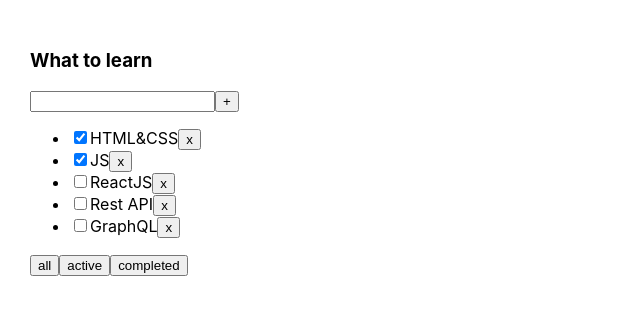
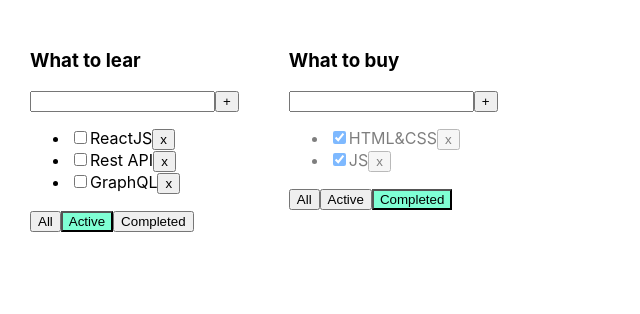
Before and after one commit to Alex-Kiosa/todolist, a React (Create React App) app: page / in a window 1280 px wide. Shown: the top 314 px of the page, without its empty margins (0-640 px from the left). Built offline with nearby package versions, Linux system fonts and the light colour scheme.

Commit message:
Add todoList

```diff
--- a/src/App.css
+++ b/src/App.css
@@ -6,3 +6,19 @@
 .App > div {
   margin-right: 50px;
 }
+
+.error {
+  border: red 1px solid;
+}
+
+.error-message {
+  color: red;
+}
+
+.active-filter {
+  background-color: aquamarine;
+}
+
+.is-done {
+  opacity: 0.5;
+}
--- a/src/App.tsx
+++ b/src/App.tsx
@@ -5,48 +5,81 @@
 
 export type FilterValuesType = "all" | "active" | "completed";
 
+export type TodoLIstType = {
+    id: string
+    title: string
+    filter: FilterValuesType
+}
+
 function App() {
+    const [todoLists, setTodoLists] = useState<Array<TodoLIstType>>([
+        {id: v1(), title: "What to lear", filter: "active"},
+        {id: v1(), title: "What to buy", filter: "completed"}
+    ])
 
-    let [tasks, setTasks] = useState([
-        { id: v1(), title: "HTML&CSS", isDone: true },
-        { id: v1(), title: "JS", isDone: true },
-        { id: v1(), title: "ReactJS", isDone: false },
-        { id: v1(), title: "Rest API", isDone: false },
-        { id: v1(), title: "GraphQL", isDone: false },
+    const [tasks, setTasks] = useState([
+        {id: v1(), title: "HTML&CSS", isDone: true},
+        {id: v1(), title: "JS", isDone: true},
+        {id: v1(), title: "ReactJS", isDone: false},
+        {id: v1(), title: "Rest API", isDone: false},
+        {id: v1(), title: "GraphQL", isDone: false},
     ]);
 
     const addTask = (taskTitle: string) => {
-        let task = { id: v1(), title: taskTitle, isDone: false }
+        let task = {id: v1(), title: taskTitle, isDone: false}
         setTasks([task, ...tasks])
     }
 
-    function removeTask(id: string) {
+    const removeTask = (id: string) => {
         let filteredTasks = tasks.filter(t => t.id != id);
         setTasks(filteredTasks);
     }
 
-    let [filter, setFilter] = useState<FilterValuesType>("all");
-
-    let tasksForTodolist = tasks;
-
-    if (filter === "active") {
-        tasksForTodolist = tasks.filter(t => t.isDone === false);
-    }
-    if (filter === "completed") {
-        tasksForTodolist = tasks.filter(t => t.isDone === true);
+    const changeFilter = (filterName: FilterValuesType, todoListId: string) => {
+        const todoList = todoLists.find(tl => tl.id === todoListId)
+        console.log(todoLists)
+        if (todoList) {
+            todoList.filter = filterName
+            setTodoLists([...todoLists])
+        }
     }
 
-    function changeFilter(value: FilterValuesType) {
-        setFilter(value);
+    const changeStatus = (taskId: string, isDone: boolean) => {
+        const task = tasks.find(t => t.id === taskId)
+        if (task) {
+            task.isDone = isDone
+            setTasks([...tasks])
+        }
     }
 
     return (
         <div className="App">
-            <Todolist title="What to learn"
-                      tasks={tasksForTodolist}
-                      removeTask={removeTask}
-                      changeFilter={changeFilter}
-                      addTask={addTask} />
+            {
+                todoLists.map(tl => {
+                    let tasksForTodolist = tasks;
+
+                    if (tl.filter === "active") {
+                        tasksForTodolist = tasks.filter(t => !t.isDone);
+                    }
+                    if (tl.filter === "completed") {
+                        tasksForTodolist = tasks.filter(t => t.isDone);
+                    }
+
+                    return (
+                        <Todolist
+                            key={tl.id}
+                            id={tl.id}
+                            title={tl.title}
+                            tasks={tasksForTodolist}
+                            removeTask={removeTask}
+                            changeFilter={changeFilter}
+                            addTask={addTask}
+                            changeStatus={changeStatus}
+                            filter={tl.filter}
+                        />
+                    )
+                })
+            }
         </div>
     );
 }
--- a/src/Todolist.tsx
+++ b/src/Todolist.tsx
@@ -9,58 +9,65 @@
 }
 
 type PropsType = {
+    id: string
     title: string
     tasks: Array<TaskType>
     removeTask: (taskId: string) => void
-    changeFilter: (value: FilterValuesType) => void
+    changeFilter: (value: FilterValuesType, todoListId: string) => void
     addTask: (taskTitle: string) => void
+    changeStatus: (taskId: string, isDone: boolean) => void
+    filter: FilterValuesType
 }
 
 export function Todolist(props: PropsType) {
     const [taskTitle, setTaskTitle] = useState("");
+    const [error, setError] = useState<string>("")
 
-    const onchangeInputHandler = (event: ChangeEvent<HTMLInputElement>) => {
-        setTaskTitle(event.currentTarget.value)
-    }
+    const onchangeInputHandler = (event: ChangeEvent<HTMLInputElement>) => setTaskTitle(event.currentTarget.value)
 
     const onkeypressInputHandler = (event: KeyboardEvent<HTMLInputElement>) => {
-        if(event.key === 'Enter') addTaskHandler()
+        setError("")
+        if (event.key === 'Enter') addTaskHandler()
     }
 
     const addTaskHandler = () => {
-        props.addTask(taskTitle)
-        setTaskTitle("")
+        if (taskTitle.trim() !== "") {
+            props.addTask(taskTitle)
+            setTaskTitle("")
+        } else {
+            setError("Title is required")
+        }
     }
 
-    const changeFilterHandler = (filterName: FilterValuesType) => {
-        props.changeFilter(filterName)
-    }
-
-    const removeTaskHandler = (taskId: string) => {
-        props.removeTask(taskId)
-    }
+    const removeTaskHandler = (taskId: string) => props.removeTask(taskId)
 
     return <div>
         <h3>{props.title}</h3>
         <div>
-            <input onChange={onchangeInputHandler} onKeyDown={onkeypressInputHandler} value={taskTitle} />
-            <Button name={"+"} callback={addTaskHandler} />
+            <input className={error ? "error" : ""} onChange={onchangeInputHandler} onKeyDown={onkeypressInputHandler} value={taskTitle}/>
+            <Button buttonName="+" onClick={addTaskHandler}/>
+            <div className="error-message">{error}</div>
         </div>
         <ul>
             {props.tasks.map(t => {
+                const changeStatusHandler = (e: ChangeEvent<HTMLInputElement>) => {
+                    let newIsDoneValue = e.currentTarget.checked
+                    props.changeStatus(t.id, newIsDoneValue)
+                }
+
                 return (
-                    <li key={t.id}>
-                        <input type="checkbox" checked={t.isDone} onClick={() => console.log('a')}/>
+                    <li key={t.id} className={t.isDone ? "is-done" : ""}>
+                        <input type="checkbox" checked={t.isDone} onChange={changeStatusHandler}/>
                         <span>{t.title}</span>
-                        <Button name={"x"} callback={() => removeTaskHandler(t.id)}/>
+                        <Button buttonName={"x"} onClick={() => removeTaskHandler(t.id)}/>
                     </li>
                 )
             })}
         </ul>
         <div>
-            <Button name={"all"} callback={() => changeFilterHandler('all')}/>
-            <Button name={"active"} callback={() => changeFilterHandler('active')}/>
-            <Button name={"completed"} callback={() => changeFilterHandler('active')}/>
+            <Button className={props.filter === "all" ? "active-filter" : ""} buttonName={"All"} onClick={() => props.changeFilter('all', props.id)}/>
+            <Button className={props.filter === "active" ? "active-filter" : ""} buttonName={"Active"} onClick={() => props.changeFilter('active', props.id)}/>
+            <Button className={props.filter === "completed" ? "active-filter" : ""} buttonName={"Completed"} onClick={() => props.changeFilter('completed', props.id)}/>
         </div>
     </div>
 }
--- a/src/components/Button.tsx
+++ b/src/components/Button.tsx
@@ -1,16 +1,13 @@
 import React from "react";
 
-type PropsType = {
-    name: string
-    callback: () => void
+type DefaultButtonProps = React.DetailedHTMLProps<React.ButtonHTMLAttributes<HTMLButtonElement>, HTMLButtonElement>;
+
+type CustomButtonProps = DefaultButtonProps & {
+    buttonName: string
 }
 
-export const Button = (props: PropsType) => {
-    const onclickHandler = () => {
-        props.callback()
-    }
-
+export const Button: React.FC<CustomButtonProps> = ({buttonName,...restProps}) => {
     return (
-        <button onClick={onclickHandler}>{props.name}</button>
+        <button {...restProps}>{buttonName}</button>
     )
 }
```
